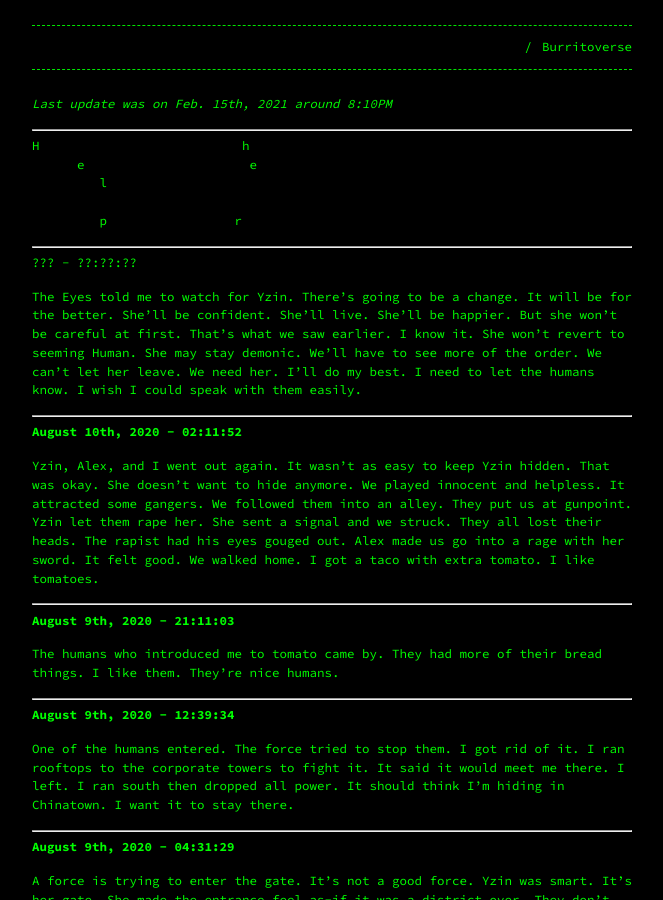
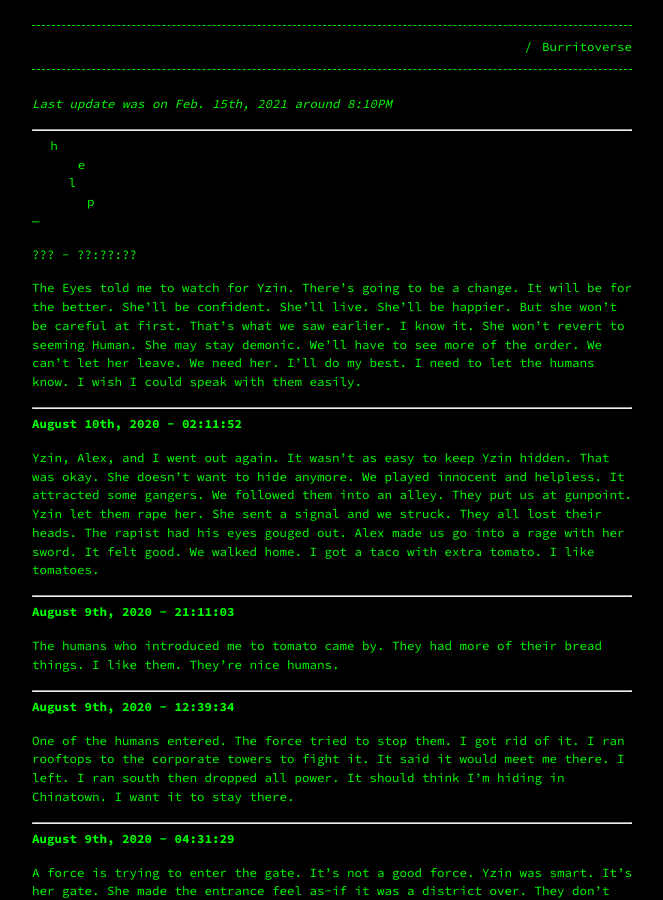
Before and after one commit to Terwilliger69105/69105.github.io, a Jekyll site: the page built from _pages/burritoverse/nimu.md, in a window 1280 px wide and 900 px high. Shown: the whole window, without its empty margins (308-971 px from the left). Built offline with Jekyll 4.4.1, drawn with Linux system fonts in a browser that asks for light colours; our own code applies the rules of GitHub Pages for plain Markdown files.

```diff
--- a/_pages/burritoverse/nimu.md
+++ b/_pages/burritoverse/nimu.md
@@ -6,12 +6,10 @@ permalink: /burritoverse/nimu/
 *Last update was on Feb. 15th, 2021 around 8:10PM*
 
 ---
-
-H                           h
-      e                      e
-         l
-         p                 r
-
+⠀⠀h
+⠀⠀⠀⠀⠀e
+⠀⠀⠀⠀l
+⠀⠀⠀⠀⠀⠀p
 ---
 
 ??? - ??:??:??
```
